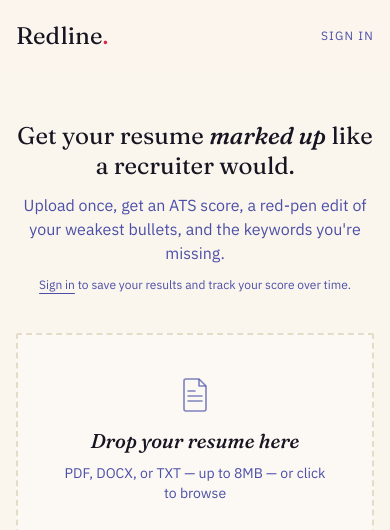
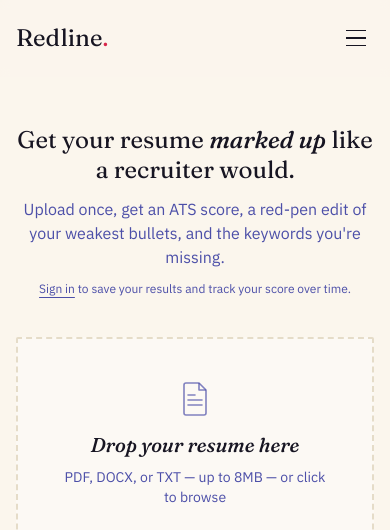
Before and after one commit to Shailesh103/AI-Resume-Analyzer, a React (Vite) app in the folder frontend/: page / in a window 390 px wide. Shown: the top 530 px of the page. Built offline with nearby package versions, Linux system fonts and the light colour scheme; no server answers.

Commit message:
added hamburgan icon for mobile device

```diff
--- a/frontend/src/App.jsx
+++ b/frontend/src/App.jsx
@@ -27,11 +27,12 @@ function NavLink({ active, onClick, children }) {
   )
 }
 
-function Header({ view, setView }) {
+function Header({ view, setView, onGoHome }) {
   const { user, token, logout, loading } = useAuth()
   const [scrolled, setScrolled] = useState(false)
   const [isPro, setIsPro] = useState(false)
   const [billingLoading, setBillingLoading] = useState(false)
+  const [mobileOpen, setMobileOpen] = useState(false)
 
   useEffect(() => {
     function onScroll() {
@@ -51,6 +52,11 @@ function Header({ view, setView }) {
       .then((data) => data && setIsPro(data.is_pro))
       .catch(() => {})
   }, [token])
+
+  // Close the mobile menu whenever the view changes, so it doesn't stay open underneath.
+  useEffect(() => {
+    setMobileOpen(false)
+  }, [view])
 
   async function handleUpgrade() {
     setBillingLoading(true)
@@ -83,18 +89,7 @@ function Header({ view, setView }) {
     }
   }
 
-  return (
-    <header
-      className={`sticky top-0 z-20 bg-manuscript/90 backdrop-blur-sm border-b py-5 mb-12
-        transition-shadow ${scrolled ? 'border-line shadow-[0_2px_10px_-4px_rgba(20,21,26,0.15)]' : 'border-transparent'}`}
-    >
-      <div className="max-w-4xl mx-auto px-4 flex items-center justify-between gap-4">
-        <button onClick={() => setView('analyze')} className="font-display text-2xl text-ink shrink-0">
-          Redline<span className="text-redline">.</span>
-        </button>
-
-        <div className="flex items-center gap-3 sm:gap-5 overflow-x-auto min-w-0">
-          {!loading && user && (
+  const navItems = !loading && user && (
     <>
       <NavLink active={view === 'jobs'} onClick={() => setView('jobs')}>
         Jobs
@@ -104,13 +99,13 @@ function Header({ view, setView }) {
       </NavLink>
       {isPro ? (
         <>
-                  <span className="text-[10px] uppercase tracking-widest text-manuscript bg-gold px-2 py-0.5 rounded-full shrink-0">
+          <span className="text-[10px] uppercase tracking-widest text-manuscript bg-gold px-2 py-0.5 rounded-full shrink-0 w-fit">
             Pro
           </span>
           <button
             onClick={handleManageBilling}
             disabled={billingLoading}
-                    className="text-xs uppercase tracking-widest text-slate hover:text-redline shrink-0 disabled:opacity-40"
+            className="text-xs uppercase tracking-widest text-slate hover:text-redline shrink-0 disabled:opacity-40 text-left"
           >
             Manage billing
           </button>
@@ -119,12 +114,12 @@ function Header({ view, setView }) {
         <button
           onClick={handleUpgrade}
           disabled={billingLoading}
-                  className="text-xs uppercase tracking-widest text-redline hover:underline shrink-0 disabled:opacity-40"
+          className="text-xs uppercase tracking-widest text-redline hover:underline shrink-0 disabled:opacity-40 text-left"
         >
           {billingLoading ? 'Loading…' : 'Upgrade'}
         </button>
       )}
-              <span className="hidden sm:inline text-xs text-slate truncate max-w-[160px]">
+      <span className="text-xs text-slate truncate max-w-[220px] sm:max-w-[160px]">
         {user.email}
       </span>
       <button
@@ -132,12 +127,26 @@ function Header({ view, setView }) {
           logout()
           setView('analyze')
         }}
-                className="text-xs uppercase tracking-widest text-slate hover:text-redline shrink-0"
+        className="text-xs uppercase tracking-widest text-slate hover:text-redline shrink-0 text-left"
       >
         Sign out
       </button>
     </>
-          )}
+  )
+
+  return (
+    <header
+      className={`sticky top-0 z-20 bg-manuscript/90 backdrop-blur-sm border-b py-5 mb-12
+        transition-shadow ${scrolled ? 'border-line shadow-[0_2px_10px_-4px_rgba(23,21,34,0.15)]' : 'border-transparent'}`}
+    >
+      <div className="max-w-4xl mx-auto px-4 flex items-center justify-between gap-4">
+        <button onClick={onGoHome} className="font-display text-2xl text-ink shrink-0">
+          Redline<span className="text-redline">.</span>
+        </button>
+
+        {/* Desktop nav */}
+        <div className="hidden sm:flex items-center gap-5 min-w-0">
+          {navItems}
           {!loading && !user && (
             <button
               onClick={() => setView('auth')}
@@ -147,7 +156,39 @@ function Header({ view, setView }) {
             </button>
           )}
         </div>
+
+        {/* Mobile hamburger */}
+        <button
+          onClick={() => setMobileOpen((v) => !v)}
+          className="sm:hidden w-9 h-9 flex items-center justify-center shrink-0"
+          aria-label="Menu"
+        >
+          <div className="w-5 space-y-1.5">
+            <span
+              className={`block h-[1.5px] bg-ink transition-transform ${mobileOpen ? 'translate-y-[6.5px] rotate-45' : ''}`}
+            />
+            <span className={`block h-[1.5px] bg-ink transition-opacity ${mobileOpen ? 'opacity-0' : ''}`} />
+            <span
+              className={`block h-[1.5px] bg-ink transition-transform ${mobileOpen ? '-translate-y-[6.5px] -rotate-45' : ''}`}
+            />
           </div>
+        </button>
+      </div>
+
+      {/* Mobile menu panel */}
+      {mobileOpen && (
+        <div className="sm:hidden max-w-4xl mx-auto px-4 pt-4 flex flex-col gap-4 animate-fade-up">
+          {navItems}
+          {!loading && !user && (
+            <button
+              onClick={() => setView('auth')}
+              className="text-xs uppercase tracking-widest text-slate hover:text-redline text-left"
+            >
+              Sign in
+            </button>
+          )}
+        </div>
+      )}
     </header>
   )
 }
@@ -173,13 +214,22 @@ function UsageIndicator({ usage }) {
   )
 }
 
-function MainContent({ view, setView }) {
+function MainContent({ view, setView, homeSignal }) {
   const { token } = useAuth()
   const [result, setResult] = useState(null)
   const [editing, setEditing] = useState(false)
   const [loading, setLoading] = useState(false)
   const [error, setError] = useState(null)
   const [usage, setUsage] = useState(null)
+
+  // The header logo can be clicked from any nested state (results shown, editor
+  // open, etc.) — this always forces a full reset back to the true landing page.
+  useEffect(() => {
+    if (homeSignal === 0) return
+    setResult(null)
+    setEditing(false)
+    setError(null)
+  }, [homeSignal])
 
   const refreshUsage = useCallback(async () => {
     try {
@@ -352,15 +402,28 @@ function BillingBanner() {
 
 function AppShell() {
   const [view, setView] = useState('analyze') // 'analyze' | 'auth' | 'history'
+  const [homeSignal, setHomeSignal] = useState(0)
+
+  function goHome() {
+    setView('analyze')
+    setHomeSignal((n) => n + 1)
+  }
 
   return (
-    <div className="min-h-screen bg-manuscript bg-paper-texture flex flex-col">
-      <Header view={view} setView={setView} />
+    <div className="min-h-screen bg-manuscript bg-paper-texture flex flex-col relative overflow-x-hidden">
+      {/* Soft ambient color glow behind the top of the page — purely decorative */}
+      <div className="pointer-events-none absolute inset-x-0 top-0 h-[560px] overflow-hidden -z-10">
+        <div className="absolute -top-32 -left-24 w-[420px] h-[420px] rounded-full bg-redline/10 blur-3xl" />
+        <div className="absolute -top-20 right-[-80px] w-[380px] h-[380px] rounded-full bg-forest/10 blur-3xl" />
+        <div className="absolute top-40 left-1/3 w-[320px] h-[320px] rounded-full bg-gold/10 blur-3xl" />
+      </div>
+
+      <Header view={view} setView={setView} onGoHome={goHome} />
       <main className="px-4 pb-24 flex-1">
         <BillingBanner />
-        <MainContent view={view} setView={setView} />
+        <MainContent view={view} setView={setView} homeSignal={homeSignal} />
       </main>
-      <Footer setView={setView} />
+      <Footer setView={setView} onGoHome={goHome} />
     </div>
   )
 }
--- a/frontend/src/components/Footer.jsx
+++ b/frontend/src/components/Footer.jsx
@@ -1,6 +1,6 @@
 // EDIT ME — replace these with your real details before deploying.
 const CONTACT_EMAIL = 'shaileshmadde650@email.com'
-const LOCATION = 'Gauri Khurd, Gauri Bazar, Deoria, India'
+const LOCATION = 'Gauri khurd, Gauri Bazar, Deoria(274202), India'
 const SOCIAL_LINKS = {
   linkedin: 'https://www.linkedin.com/in/shailesh-maddhesiya-990451209/',
   instagram: 'https://www.instagram.com/shailesh_maddh/',
@@ -77,9 +77,9 @@ function PinIcon() {
   )
 }
 
-export default function Footer({ setView }) {
+export default function Footer({ setView, onGoHome }) {
   function goToSection(id) {
-    setView('analyze')
+    onGoHome()
     requestAnimationFrame(() => {
       setTimeout(() => {
         document.getElementById(id)?.scrollIntoView({ behavior: 'smooth' })
@@ -88,7 +88,7 @@ export default function Footer({ setView }) {
   }
 
   function backToTop() {
-    setView('analyze')
+    onGoHome()
     requestAnimationFrame(() => window.scrollTo({ top: 0, behavior: 'smooth' }))
   }
 
```
Lines whose indentation alone changed are shown as unchanged.
